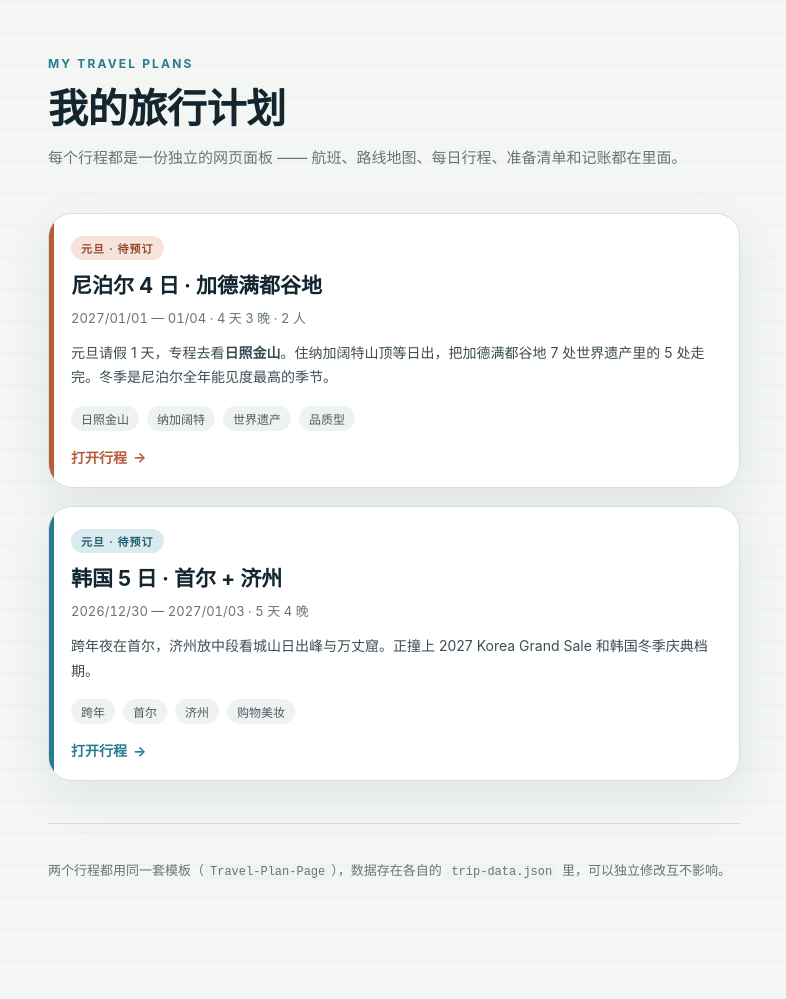
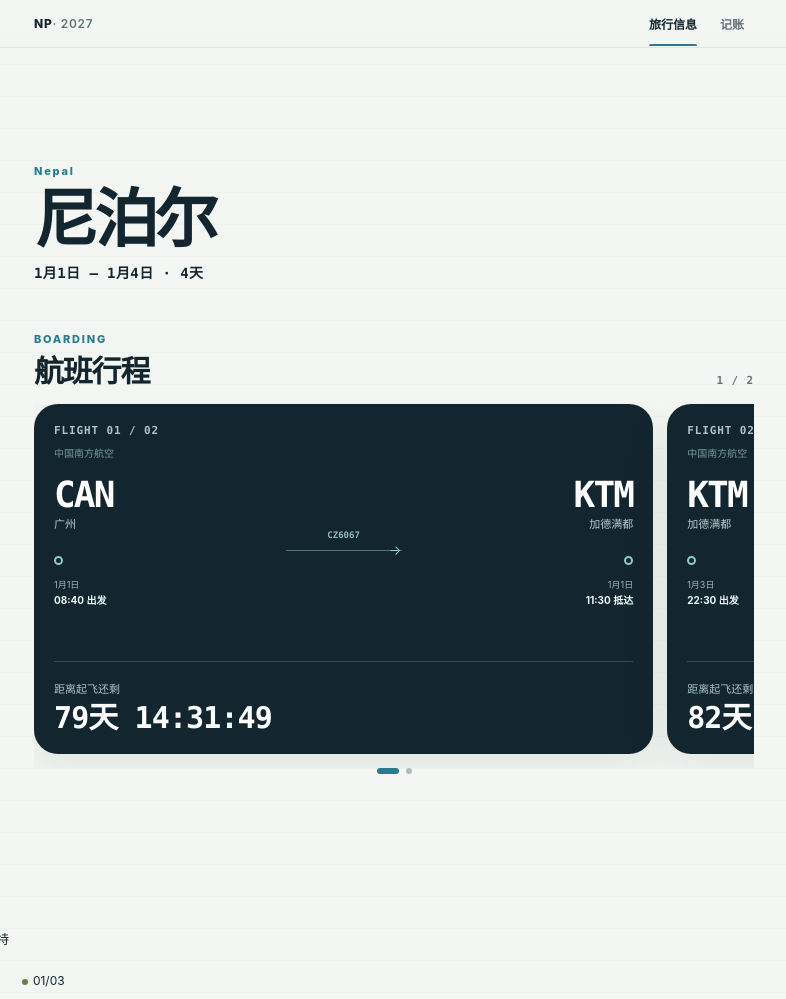
Before and after one commit to miuky-coder/travel-plan-manager, a website: page trips/nepal/index.html in a window 1280 px wide. Shown: the top 999 px of the page, without its empty margins (246-1032 px from the left). Before the commit the page ends 961 px from the top, so only its background shows below. Drawn offline with Linux system fonts and the light colour scheme.

Commit message:
fix: 恢复 trips/nepal/index.html 为行程页（此前误覆盖为落地页）

```diff
--- a/trips/nepal/index.html
+++ b/trips/nepal/index.html
@@ -6,199 +6,143 @@
   <meta name="theme-color" content="#f3f6f2">
   <meta name="format-detection" content="telephone=no">
   <meta name="apple-mobile-web-app-capable" content="yes">
-  <title>我的旅行计划</title>
-  <style>
-    :root {
-      --paper: #f3f6f2;
-      --surface: #ffffff;
-      --ink: #13262f;
-      --muted: #66757a;
-      --line: #d7dfdc;
-      --lake: #287b90;
-      --lake-soft: #d9ebee;
-      --forest: #516b55;
-      --terracotta: #b65c3a;
-      --radius-lg: 24px;
-      --radius-md: 16px;
-      --shadow: 0 16px 48px rgba(25, 47, 55, 0.08);
-      --content: 720px;
-      --safe-top: env(safe-area-inset-top, 0px);
-    }
-    * { box-sizing: border-box; }
-    html { scroll-behavior: smooth; background: var(--paper); }
-    body {
-      margin: 0;
-      color: var(--ink);
-      background:
-        linear-gradient(rgba(40, 123, 144, 0.035) 1px, transparent 1px),
-        var(--paper);
-      background-size: 100% 32px;
-      font-family: -apple-system, BlinkMacSystemFont, "PingFang SC", "Hiragino Sans GB", "Microsoft YaHei", sans-serif;
-      -webkit-font-smoothing: antialiased;
-      -webkit-tap-highlight-color: transparent;
-      min-height: 100vh;
-    }
-    .wrap { max-width: var(--content); margin: 0 auto; padding: 0 14px 64px; }
-
-    header.hero {
-      padding: calc(56px + var(--safe-top)) 0 34px;
-    }
-    .hero__eyebrow {
-      font-size: 12px;
-      letter-spacing: .18em;
-      text-transform: uppercase;
-      color: var(--lake);
-      font-weight: 700;
-      margin-bottom: 14px;
-    }
-    .hero h1 {
-      margin: 0 0 12px;
-      font-size: clamp(28px, 7vw, 40px);
-      line-height: 1.2;
-      letter-spacing: -.01em;
-    }
-    .hero p { margin: 0; color: var(--muted); font-size: 15px; line-height: 1.7; }
-
-    .trip-list { display: grid; gap: 18px; margin-top: 8px; }
-
-    a.trip-card {
-      display: block;
-      position: relative;
-      overflow: hidden;
-      text-decoration: none;
-      color: inherit;
-      background: var(--surface);
-      border: 1px solid var(--line);
-      border-radius: var(--radius-lg);
-      box-shadow: var(--shadow);
-      padding: 22px 22px 20px;
-      transition: transform .18s ease, box-shadow .18s ease;
-    }
-    a.trip-card:hover, a.trip-card:focus-visible {
-      transform: translateY(-3px);
-      box-shadow: 0 22px 56px rgba(25, 47, 55, 0.13);
-      outline: none;
-    }
-    a.trip-card::before {
-      content: "";
-      position: absolute; left: 0; top: 0; bottom: 0; width: 5px;
-      background: var(--accent, var(--lake));
-    }
-    .trip-card__status {
-      display: inline-block;
-      font-size: 11px;
-      font-weight: 700;
-      letter-spacing: .1em;
-      text-transform: uppercase;
-      padding: 4px 10px;
-      border-radius: 999px;
-      background: var(--accent-soft, var(--lake-soft));
-      color: var(--accent-ink, var(--lake));
-      margin-bottom: 12px;
-    }
-    .trip-card h2 {
-      margin: 0 0 8px;
-      font-size: 21px;
-      line-height: 1.35;
-    }
-    .trip-card__date {
-      font-size: 13px;
-      color: var(--muted);
-      font-variant-numeric: tabular-nums;
-      margin-bottom: 14px;
-    }
-    .trip-card__desc {
-      margin: 0 0 16px;
-      font-size: 14px;
-      line-height: 1.75;
-      color: #3c4d54;
-    }
-    .trip-card__tags {
-      display: flex; flex-wrap: wrap; gap: 8px;
-      margin-bottom: 16px;
-    }
-    .tag {
-      font-size: 12px;
-      padding: 4px 10px;
-      border-radius: 999px;
-      background: #eef2f0;
-      color: #4c5c62;
-    }
-    .trip-card__cta {
-      display: flex; align-items: center; gap: 6px;
-      font-size: 14px; font-weight: 700; color: var(--accent, var(--lake));
-    }
-    .trip-card__cta::after { content: "→"; transition: transform .18s ease; }
-    a.trip-card:hover .trip-card__cta::after { transform: translateX(4px); }
-
-    .trip-card--nepal { --accent: #b65c3a; --accent-soft: #f6e4dc; --accent-ink: #96462a; }
-    .trip-card--korea { --accent: #287b90; --accent-soft: #d9ebee; --accent-ink: #1e5f70; }
-
-    footer.site-foot {
-      margin-top: 42px;
-      padding-top: 22px;
-      border-top: 1px solid var(--line);
-      color: var(--muted);
-      font-size: 13px;
-      line-height: 1.8;
-    }
-    footer.site-foot code {
-      background: #eef2f0;
-      padding: 2px 6px;
-      border-radius: 6px;
-      font-size: 12px;
-    }
-  </style>
+  <meta name="apple-mobile-web-app-status-bar-style" content="default">
+  <title>AI 旅行网页模板</title>
+  <link rel="stylesheet" href="styles.css?v=20260910-3">
+  <link rel="stylesheet" href="ledger.css?v=20260910-2">
+  <script src="runtime-storage.js?v=20260910-2" defer></script>
+  <script src="overview-map.js?v=20260910-2" defer></script>
+  <script src="route-ui.js?v=20260910-2" defer></script>
+  <script src="app.js?v=20260910-4" defer></script>
+  <script src="ticket-pdf-preview.js?v=20260910-2" defer></script>
+  <script src="ledger.js?v=20260910-3" defer></script>
+  <script src="site-navigation.js?v=20260910-2" defer></script>
 </head>
 <body>
-  <div class="wrap">
-    <header class="hero">
-      <div class="hero__eyebrow">My Travel Plans</div>
-      <h1>我的旅行计划</h1>
-      <p>每个行程都是一份独立的网页面板 —— 航班、路线地图、每日行程、准备清单和记账都在里面。</p>
+  <a class="skip-link" id="skip-link" href="#main">跳到主要内容</a>
+  <header class="topbar" id="topbar">
+    <a class="wordmark" id="wordmark" href="#top" aria-label="返回顶部"></a>
+    <nav class="primary-navigation" aria-label="主要模块">
+      <details class="travel-navigation" id="travel-navigation" hidden>
+        <summary id="travel-navigation-trigger">旅行信息</summary>
+        <div class="travel-navigation-menu" role="menu" aria-label="旅行信息栏目">
+          <a href="#flights" role="menuitem" data-module="flights" hidden>航班</a>
+          <a href="#route" role="menuitem" data-module="overview" hidden>路线</a>
+          <a href="#itinerary" role="menuitem" data-module="itinerary" hidden>行程</a>
+          <a href="#drive" role="menuitem" data-module="driving" hidden>自驾</a>
+          <a href="#prep" role="menuitem" data-module="todo" hidden>Todo</a>
+        </div>
+      </details>
+      <a class="primary-navigation__ledger" id="ledger-navigation-link" href="#ledger" data-module="ledger" hidden>记账</a>
+    </nav>
   </header>
 
-    <main>
-      <div class="trip-list">
+  <main id="main" data-site-view="travel">
+    <section class="hero" id="top" aria-labelledby="trip-title">
+      <div class="hero__eyebrow" id="trip-eyebrow"></div>
+      <h1 id="trip-title">正在载入旅程</h1>
+      <p class="hero__date" id="trip-date"></p>
+    </section>
 
-        <a class="trip-card trip-card--nepal" href="trips/nepal/">
-          <span class="trip-card__status">元旦 · 待预订</span>
-          <h2>尼泊尔 4 日 · 加德满都谷地</h2>
-          <div class="trip-card__date">2027/01/01 — 01/04 · 4 天 3 晚 · 2 人</div>
-          <p class="trip-card__desc">
-            元旦请假 1 天，专程去看<strong>日照金山</strong>。住纳加阔特山顶等日出，把加德满都谷地 7 处世界遗产里的 5 处走完。冬季是尼泊尔全年能见度最高的季节。
-          </p>
-          <div class="trip-card__tags">
-            <span class="tag">日照金山</span>
-            <span class="tag">纳加阔特</span>
-            <span class="tag">世界遗产</span>
-            <span class="tag">品质型</span>
+    <section class="section flights-section" id="flights" aria-labelledby="flights-title" data-module="flights" hidden>
+      <div class="section-heading">
+        <div>
+          <p class="section-kicker">BOARDING</p>
+          <h2 id="flights-title">航班行程</h2>
         </div>
-          <div class="trip-card__cta">打开行程</div>
-        </a>
+        <p class="section-index" id="flight-index" aria-live="polite">1 / 3</p>
+      </div>
+      <div class="flight-carousel" id="flight-carousel" aria-label="航班卡片，可左右滑动"></div>
+      <div class="carousel-dots" id="flight-dots" aria-hidden="true"></div>
+    </section>
 
-        <a class="trip-card trip-card--korea" href="trips/korea/">
-          <span class="trip-card__status">元旦 · 待预订</span>
-          <h2>韩国 5 日 · 首尔 + 济州</h2>
-          <div class="trip-card__date">2026/12/30 — 2027/01/03 · 5 天 4 晚</div>
-          <p class="trip-card__desc">
-            跨年夜在首尔，济州放中段看城山日出峰与万丈窟。正撞上 2027 Korea Grand Sale 和韩国冬季庆典档期。
-          </p>
-          <div class="trip-card__tags">
-            <span class="tag">跨年</span>
-            <span class="tag">首尔</span>
-            <span class="tag">济州</span>
-            <span class="tag">购物美妆</span>
+    <section class="section route-section" id="route" aria-labelledby="route-title" data-module="overview" hidden>
+      <div class="section-heading">
+        <div>
+          <p class="section-kicker">THE WHOLE JOURNEY</p>
+          <h2 id="route-title">本次旅程</h2>
         </div>
-          <div class="trip-card__cta">打开行程</div>
-        </a>
+        <span class="soft-label" id="route-day-count"></span>
+      </div>
+      <div id="route-explorer"></div>
+      <p class="route-caption">路线为行程示意，实际驾驶和步行请使用当天的 Google Maps 导航。</p>
+    </section>
 
+    <section class="section itinerary-section" id="itinerary" aria-labelledby="itinerary-title" data-module="itinerary" hidden>
+      <div class="section-heading">
+        <div>
+          <p class="section-kicker">DAY BY DAY</p>
+          <h2 id="itinerary-title">每日行程</h2>
         </div>
+        <span class="soft-label" id="day-count"></span>
+      </div>
+      <div class="timeline" id="timeline"></div>
+    </section>
+
+    <section class="section drive-section" id="drive" aria-labelledby="drive-title" data-module="driving" hidden>
+      <div class="section-heading">
+        <div>
+          <p class="section-kicker">ON THE ROAD</p>
+          <h2 id="drive-title">自驾信息</h2>
+        </div>
+        <span class="soft-label" id="rental-provider-label">RENTAL</span>
+      </div>
+      <div id="rental-card"></div>
+      <div class="accordion-stack" id="drive-notes"></div>
+    </section>
+
+    <section class="section prep-section" id="prep" aria-labelledby="prep-title" data-module="todo" hidden>
+      <div class="section-heading">
+        <div>
+          <p class="section-kicker">BEFORE WE GO</p>
+          <h2 id="prep-title">旅行前准备</h2>
+        </div>
+        <span class="soft-label" id="todo-progress">0 / 0</span>
+      </div>
+      <form class="todo-form" id="todo-form">
+        <input id="todo-input" type="text" maxlength="80" placeholder="添加一项准备事项" aria-label="准备事项">
+        <button type="submit">添加</button>
+      </form>
+      <div class="todo-list" id="todo-list"></div>
+    </section>
+
+    <footer class="footer">
+      <p id="footer-mark"></p>
+      <a href="#top">回到顶部 ↑</a>
+    </footer>
   </main>
 
-    <footer class="site-foot">
-      <p>两个行程都用同一套模板（<code>Travel-Plan-Page</code>），数据存在各自的 <code>trip-data.json</code> 里，可以独立修改互不影响。</p>
-    </footer>
+  <main class="ledger-view" id="ledger-view" data-site-view="ledger" data-module="ledger" hidden>
+    <div id="ledger-root"></div>
+  </main>
+
+  <dialog class="map-dialog" id="map-dialog">
+    <button type="button" class="dialog-close" id="map-close" aria-label="关闭路线图">关闭</button>
+    <div id="map-dialog-content"></div>
+  </dialog>
+
+  <dialog class="ticket-dialog" id="ticket-dialog" aria-labelledby="ticket-dialog-title">
+    <header>
+      <div>
+        <span>门票与预订</span>
+        <h2 id="ticket-dialog-title">门票详情</h2>
+      </div>
+      <button type="button" id="ticket-dialog-close" aria-label="关闭门票详情">关闭</button>
+    </header>
+    <div class="ticket-dialog__body" id="ticket-dialog-body"></div>
+  </dialog>
+
+  <div class="place-map-overlay" id="place-map" hidden>
+    <section class="place-map-sheet" role="dialog" aria-modal="true" aria-labelledby="place-map-title">
+      <header><h2 id="place-map-title">地点地图</h2><button id="place-map-close" type="button" aria-label="关闭地点地图">关闭</button></header>
+      <iframe id="place-map-frame" title="地点地图" src="about:blank" sandbox="allow-scripts allow-same-origin allow-forms" referrerpolicy="no-referrer-when-downgrade" allowfullscreen></iframe>
+      <footer><p>地图需要能够访问 Google 的网络。若一直空白，请在系统浏览器中打开。</p><a id="place-map-external" target="_blank" rel="noopener noreferrer">用 Google Maps 打开 ↗</a></footer>
+    </section>
+  </div>
+
+  <div class="loading-error" id="loading-error" hidden>
+    <strong>行程暂时无法载入</strong>
+    <span>请确认 trip-data.json 已通过生成校验，并与网页位于同一目录。</span>
   </div>
 </body>
 </html>
```
Lines whose indentation alone changed are shown as unchanged.
